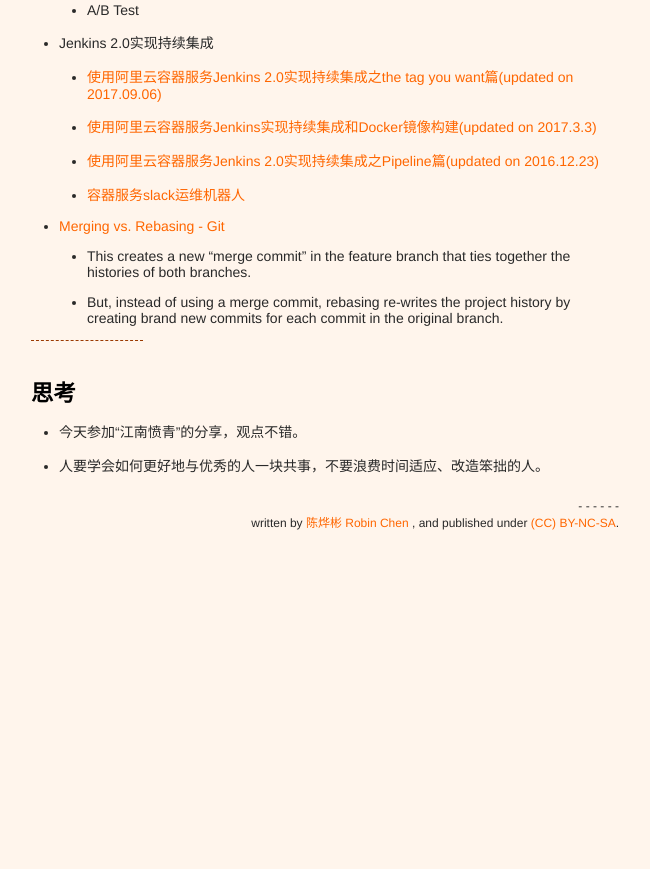
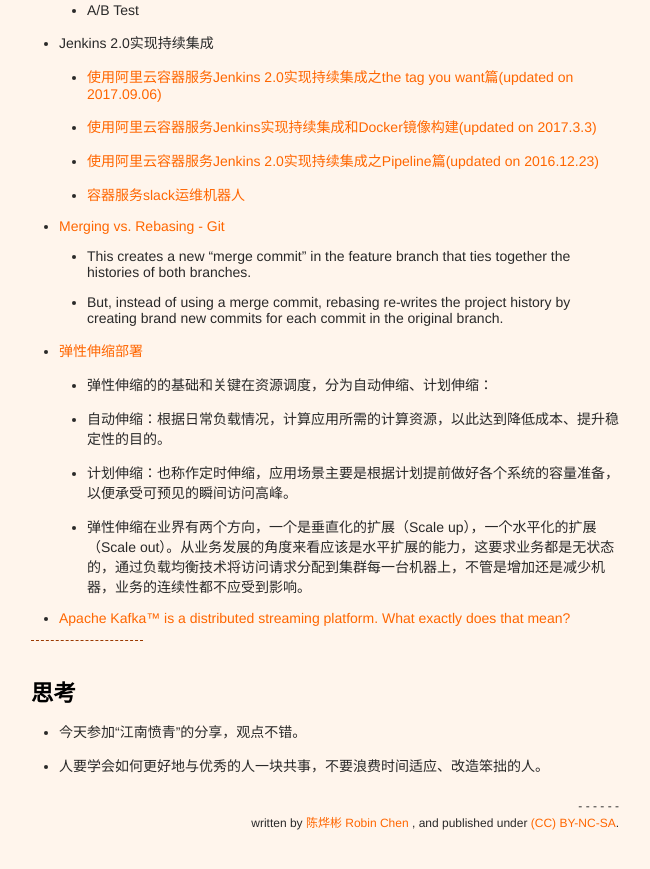
Before and after one commit to xianyuxmu/xianyuxmu.github.io, a Jekyll site: the page built from _posts/2017-09-02-monthly-reading.md, in a window 1280 px wide and 900 px high, scrolled down 1546 px. Shown: the top 869 px of the window, without its empty margins (315-965 px from the left). Built offline with Jekyll 4.4.1, drawn with Linux system fonts in a browser that asks for light colours; comment, search, counter and statistics services are not loaded; before the commit the page ends 2146 px from its top, so only the background shows below that.

Commit message:
Reading of 12 Sep. 2017

```diff
--- a/_posts/2017-09-02-monthly-reading.md
+++ b/_posts/2017-09-02-monthly-reading.md
@@ -79,6 +79,12 @@
 - [Merging vs. Rebasing - Git](https://www.atlassian.com/git/tutorials/merging-vs-rebasing)
 	- This creates a new “merge commit” in the feature branch that ties together the histories of both branches.
 	- But, instead of using a merge commit, rebasing re-writes the project history by creating brand new commits for each commit in the original branch.
+- [弹性伸缩部署](https://yq.aliyun.com/articles/4226)
+	- 弹性伸缩的的基础和关键在资源调度，分为自动伸缩、计划伸缩：
+	- 自动伸缩：根据日常负载情况，计算应用所需的计算资源，以此达到降低成本、提升稳定性的目的。
+	- 计划伸缩：也称作定时伸缩，应用场景主要是根据计划提前做好各个系统的容量准备，以便承受可预见的瞬间访问高峰。
+	- 弹性伸缩在业界有两个方向，一个是垂直化的扩展（Scale up），一个水平化的扩展（Scale out）。从业务发展的角度来看应该是水平扩展的能力，这要求业务都是无状态的，通过负载均衡技术将访问请求分配到集群每一台机器上，不管是增加还是减少机器，业务的连续性都不应受到影响。
+- [Apache Kafka™ is a distributed streaming platform. What exactly does that mean?](https://kafka.apache.org/intro.html)
 
 
 ----
```
